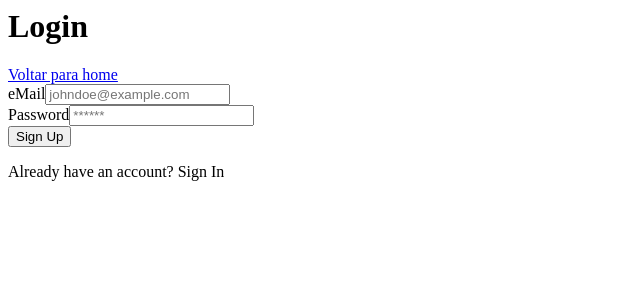
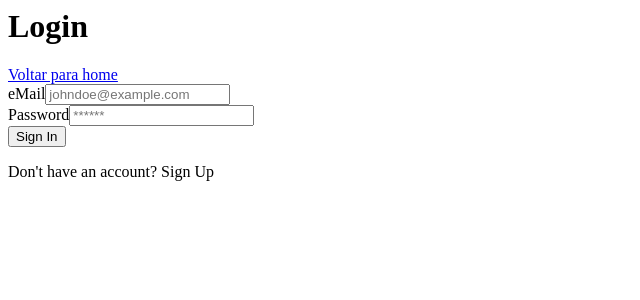
Before and after one commit to mauricioschiavo-setrem/DAMP-2023-FIREBASE-REACT, a React (Create React App) app: page /login in a window 1280 px wide. Shown: the top 300 px of the page, without its empty margins (0-640 px from the left). Built offline with nearby package versions, Linux system fonts and the light colour scheme.

Commit message:
1 file modified

```diff
--- a/components/Login.tsx
+++ b/components/Login.tsx
@@ -5,11 +5,12 @@ import {
   signInWithEmailAndPassword,
 } from 'firebase/auth';
 import { useGlobalContext } from '../context/UserContext';
+import { redirect } from 'react-router-dom';
 
 export function Login() {
   const [email, setEmail] = useState<string>('');
   const [password, setPassword] = useState<string>('');
-  const [signUp, setSignUp] = useState<boolean>(true);
+  const [signUp, setSignUp] = useState<boolean>(false);
   const [helperText, setHelperText] = useState<string>('');
 
   const { userId, setUserId } = useGlobalContext();
@@ -35,12 +36,13 @@ export function Login() {
 
   const handleSignIn = (e: React.FormEvent<HTMLButtonElement>) => {
     e.preventDefault();
-    setHelperText('Criando conta...');
+    setHelperText('Fazendo login...');
     // sign in
     signInWithEmailAndPassword(auth, email, password)
       .then((userCredential) => {
         const user = userCredential.user;
         setUserId(user.uid); //this way, it is only a string and not string | undefined as before
+        redirect('/list');
       })
       .catch((error) => {
         const errorCode = error.code;
```
